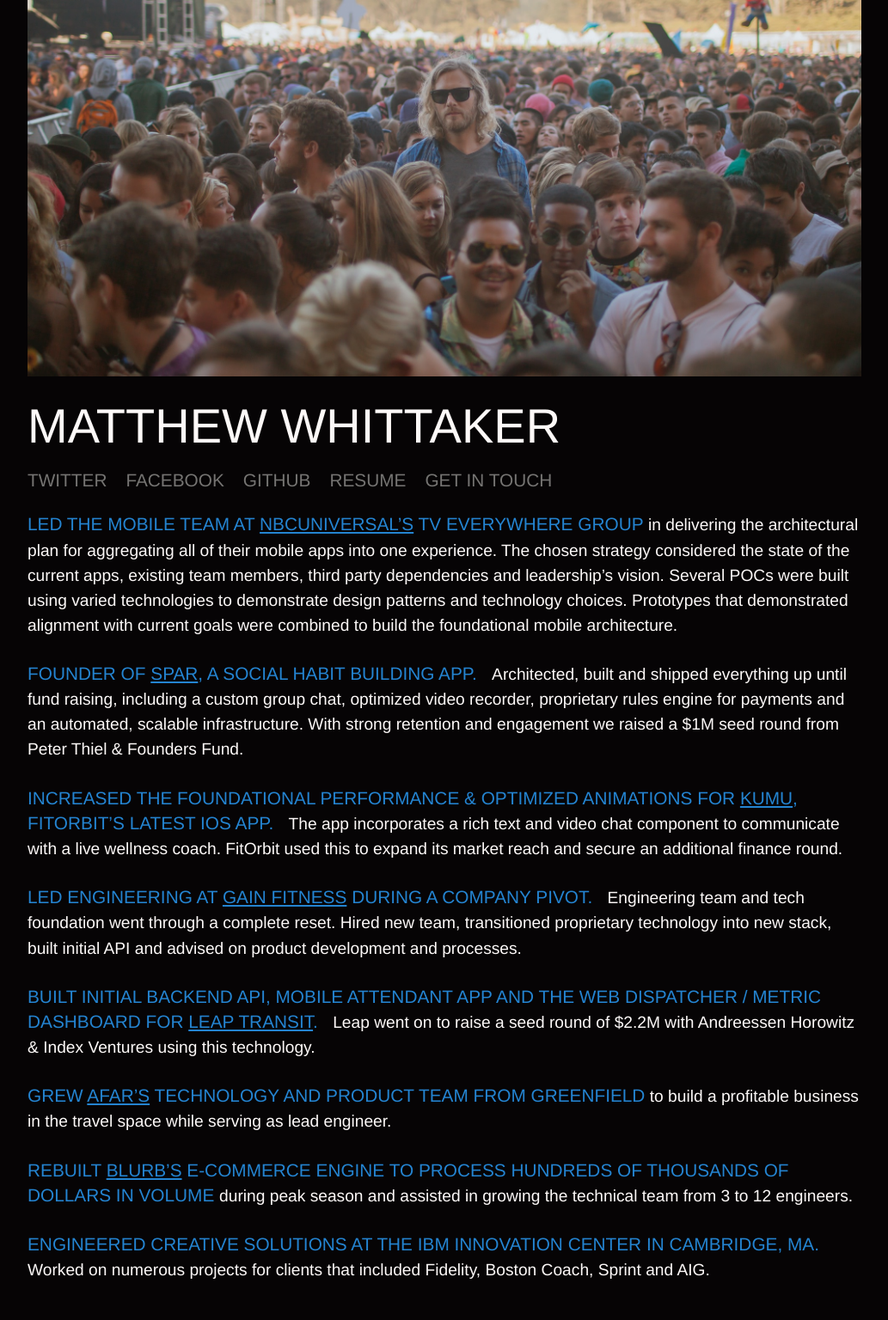
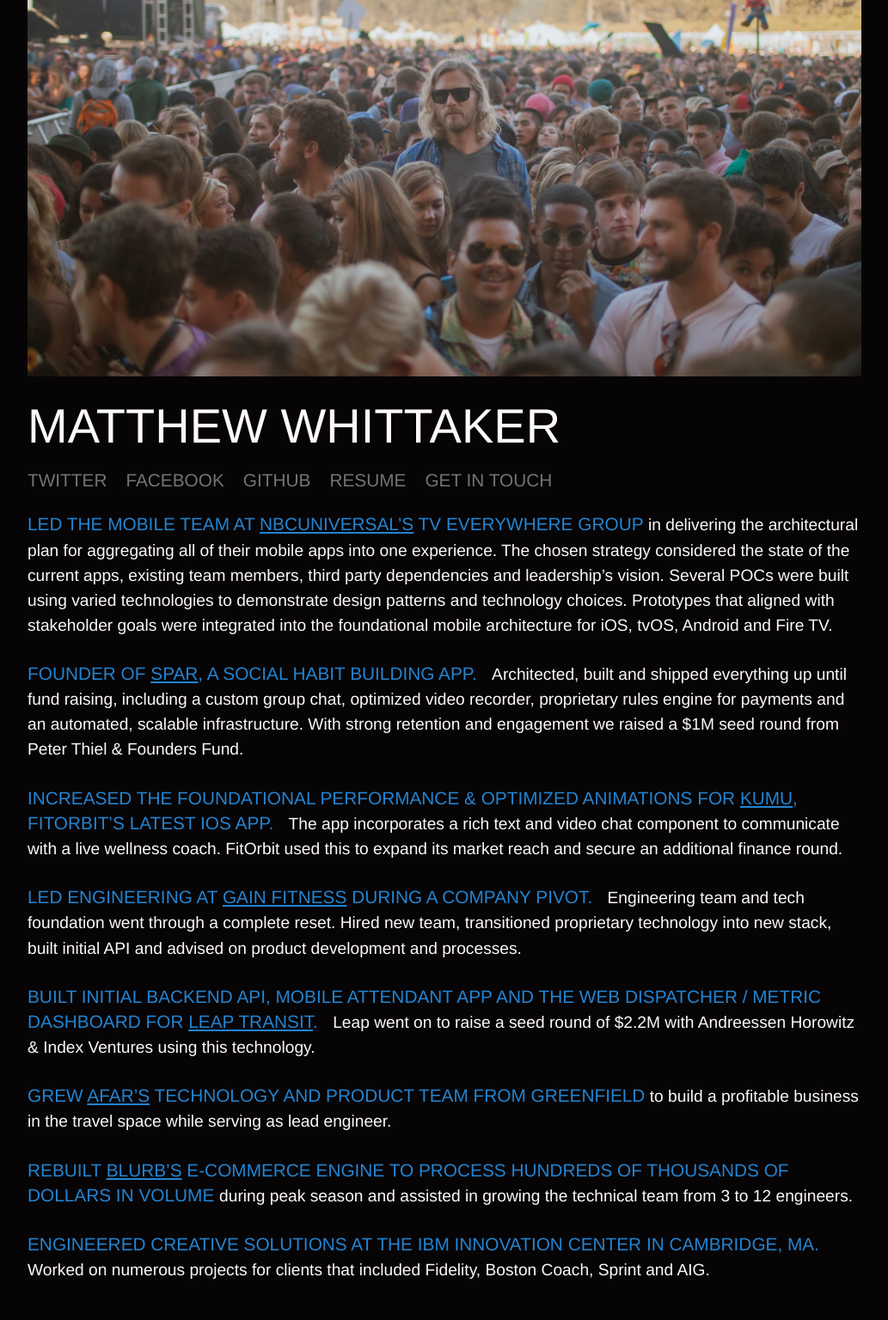
Before and after one commit to mwhitt/mwhittaker.com, a Jekyll site: the page built from index.html, in a window 1280 px wide. Shown: the whole page at 86% size, without its empty margins (123-1156 px from the left). Built offline with Jekyll 4.4.1, drawn with Linux system fonts in a browser that asks for light colours.

Commit message:
Update NBCU copy

```diff
--- a/index.html
+++ b/index.html
@@ -28,7 +28,7 @@
 
 <div class="row">
   <div class="large-12 columns experience">
-    <h3>Led the mobile team at <a href="http://www.nbcuniversal.com" target="_blank">NBCUniversal&rsquo;s</a> TV everywhere group <small>in delivering the architectural plan for aggregating all of their mobile apps into one experience. The chosen strategy considered the state of the current apps, existing team members, third party dependencies and leadership&rsquo;s vision. Several POCs were built using varied technologies to demonstrate design patterns and technology choices. Prototypes that demonstrated alignment with current goals were combined to build the foundational mobile architecture.</small></h3>
+    <h3>Led the mobile team at <a href="http://www.nbcuniversal.com" target="_blank">NBCUniversal&rsquo;s</a> TV everywhere group <small>in delivering the architectural plan for aggregating all of their mobile apps into one experience. The chosen strategy considered the state of the current apps, existing team members, third party dependencies and leadership&rsquo;s vision. Several POCs were built using varied technologies to demonstrate design patterns and technology choices. Prototypes that aligned with stakeholder goals were integrated into the foundational mobile architecture for iOS, tvOS, Android and Fire TV.</small></h3>
   </div>
 </div>
 
```
